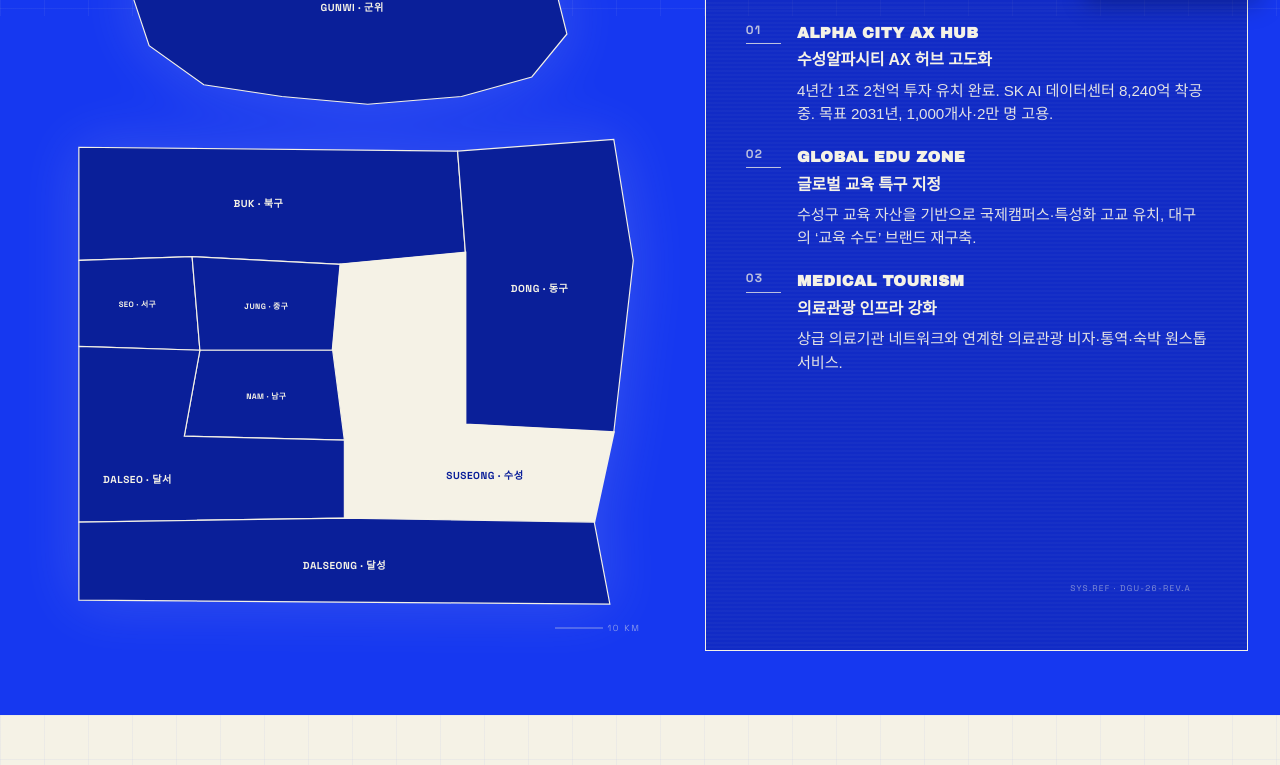
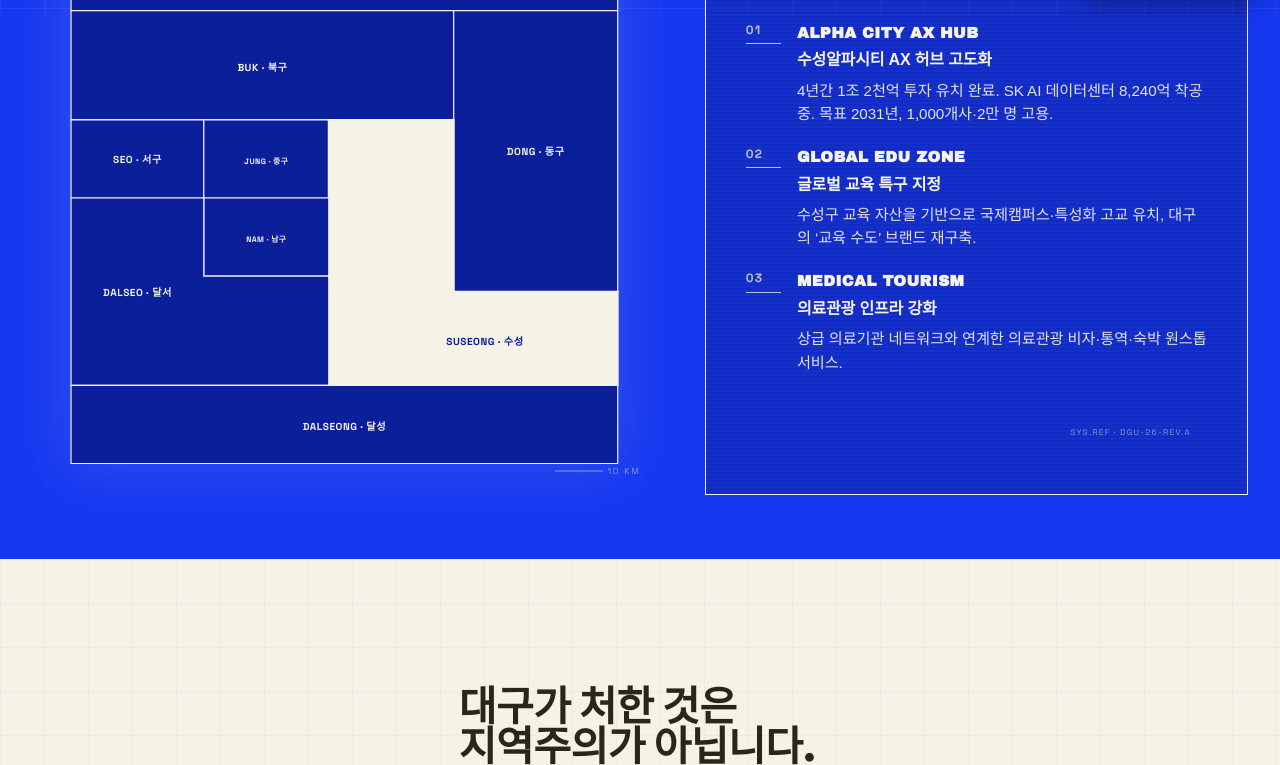
Before and after one commit to seetheeye-cdi/KBG, a plain HTML site: page index.html in a window 1280 px wide. Shown: the part 784-1549 px from the top of the page. Drawn offline with nearby package versions, Linux system fonts and the light colour scheme; a web font is replaced by a local one.

Commit message:
revert: back to rectangular tessellation with Gunwi on top (viewBox 800x800, aspect 1:1)
Co-Authored-By: Claude Opus 4.7 (1M context) <noreply@anthropic.com>

```diff
--- a/index.html
+++ b/index.html
@@ -118,9 +118,9 @@ nav.topnav .nav-cta:hover{background:var(--cream);color:var(--blue)}
 @media(max-width:960px){.interactive-zone{grid-template-columns:1fr;gap:1.75rem;padding-top:2rem}}
 
 /* Map */
-.map-container{position:relative;width:100%;aspect-ratio:4/5;display:flex;align-items:center;justify-content:center}
+.map-container{position:relative;width:100%;aspect-ratio:1/1;display:flex;align-items:center;justify-content:center}
 svg#daegu-map{width:100%;height:100%;max-width:760px;filter:drop-shadow(0 0 30px rgba(245,242,230,0.15))}
-@supports not (aspect-ratio:4/5){.map-container{padding-bottom:125%;height:0;position:relative}.map-container>*{position:absolute;inset:0}}
+@supports not (aspect-ratio:1/1){.map-container{padding-bottom:100%;height:0;position:relative}.map-container>*{position:absolute;inset:0}}
 .district-path{fill:var(--blue-deep);stroke:var(--cream);stroke-width:1.5;stroke-linejoin:miter;transition:var(--transition);cursor:pointer;transform-origin:center;outline:none!important;-webkit-tap-highlight-color:transparent}
 .district-path:hover,.district-path.active{fill:var(--cream)}
 .district-path:focus,.district-path:focus-visible,.district-path:active{outline:none!important;box-shadow:none!important}
@@ -399,43 +399,43 @@ footer.site .legal{max-width:1280px;margin:2rem auto 0;display:flex;justify-cont
         <div class="map-hint" aria-hidden="true">TAP / CLICK ANY DISTRICT ←</div>
         <div class="compass">N<br>↑</div>
         <div class="scale"><span class="bar"></span>10 KM</div>
-        <svg id="daegu-map" viewBox="0 0 800 1000" xmlns="http://www.w3.org/2000/svg" role="img" aria-label="대구광역시 9개 구·군 인터랙티브 지도">
+        <svg id="daegu-map" viewBox="0 0 800 800" xmlns="http://www.w3.org/2000/svg" role="img" aria-label="대구광역시 9개 구·군 인터랙티브 지도">
           <g id="map-group">
-            <!-- 군위군 (북쪽 섬, 팔공산 분리) -->
-            <path id="gunwi" class="district-path" d="M230,60 L370,50 L510,60 L610,85 L665,130 L685,210 L640,265 L550,290 L430,300 L320,290 L220,275 L150,225 L130,165 L155,105 L195,70 Z"/>
-            <text x="410" y="180" class="district-label">GUNWI · 군위</text>
+            <!-- 군위군 (북단 전폭) -->
+            <path id="gunwi" class="district-path" d="M50,60 L750,60 L750,180 L50,180 Z"/>
+            <text x="400" y="128" class="district-label">GUNWI · 군위</text>
 
-            <!-- 북구 (본체 상단 밴드) -->
-            <path id="buk" class="district-path" d="M60,355 L545,360 L555,490 L395,505 L205,495 L60,500 Z"/>
-            <text x="290" y="432" class="district-label">BUK · 북구</text>
+            <!-- 북구 (중북부) -->
+            <path id="buk" class="district-path" d="M50,180 L540,180 L540,320 L50,320 Z"/>
+            <text x="295" y="258" class="district-label">BUK · 북구</text>
 
-            <!-- 동구 (동쪽 종단 기둥) -->
-            <path id="dong" class="district-path" d="M545,360 L745,345 L770,500 L745,720 L555,710 L555,490 Z"/>
-            <text x="650" y="540" class="district-label">DONG · 동구</text>
+            <!-- 동구 (동쪽 종단) -->
+            <path id="dong" class="district-path" d="M540,180 L750,180 L750,540 L540,540 Z"/>
+            <text x="645" y="365" class="district-label">DONG · 동구</text>
 
             <!-- 서구 -->
-            <path id="seo" class="district-path" d="M60,500 L205,495 L215,615 L60,610 Z"/>
-            <text x="135" y="560" class="district-label small">SEO · 서구</text>
+            <path id="seo" class="district-path" d="M50,320 L220,320 L220,420 L50,420 Z"/>
+            <text x="135" y="375" class="district-label">SEO · 서구</text>
 
             <!-- 중구 (중앙 소) -->
-            <path id="jung" class="district-path" d="M205,495 L395,505 L385,615 L215,615 Z"/>
-            <text x="300" y="562" class="district-label small">JUNG · 중구</text>
+            <path id="jung" class="district-path" d="M220,320 L380,320 L380,420 L220,420 Z"/>
+            <text x="300" y="376" class="district-label small">JUNG · 중구</text>
 
-            <!-- 수성구 (동남 대형 L자) -->
-            <path id="suseong" class="district-path" d="M395,505 L555,490 L555,710 L745,720 L720,835 L400,830 L400,730 L385,615 Z"/>
-            <text x="580" y="780" class="district-label">SUSEONG · 수성</text>
+            <!-- 수성구 (동남 L자) -->
+            <path id="suseong" class="district-path" d="M380,320 L540,320 L540,540 L750,540 L750,660 L380,660 Z"/>
+            <text x="580" y="608" class="district-label">SUSEONG · 수성</text>
 
-            <!-- 남구 (중앙 하단 소) -->
-            <path id="nam" class="district-path" d="M215,615 L385,615 L400,730 L195,725 Z"/>
-            <text x="300" y="678" class="district-label small">NAM · 남구</text>
+            <!-- 남구 -->
+            <path id="nam" class="district-path" d="M220,420 L380,420 L380,520 L220,520 Z"/>
+            <text x="300" y="476" class="district-label small">NAM · 남구</text>
 
             <!-- 달서구 (서남 L자) -->
-            <path id="dalseo" class="district-path" d="M60,610 L215,615 L195,725 L400,730 L400,830 L60,835 Z"/>
-            <text x="135" y="785" class="district-label">DALSEO · 달서</text>
+            <path id="dalseo" class="district-path" d="M50,420 L220,420 L220,520 L380,520 L380,660 L50,660 Z"/>
+            <text x="135" y="545" class="district-label">DALSEO · 달서</text>
 
-            <!-- 달성군 (남단 밴드) -->
-            <path id="dalseong" class="district-path" d="M60,835 L400,830 L720,835 L740,940 L60,935 Z"/>
-            <text x="400" y="895" class="district-label">DALSEONG · 달성</text>
+            <!-- 달성군 (남단 전폭) -->
+            <path id="dalseong" class="district-path" d="M50,660 L750,660 L750,760 L50,760 Z"/>
+            <text x="400" y="717" class="district-label">DALSEONG · 달성</text>
           </g>
         </svg>
       </div>
```
Also changed, not shown: .omc/state/idle-notif-cooldown.json.
